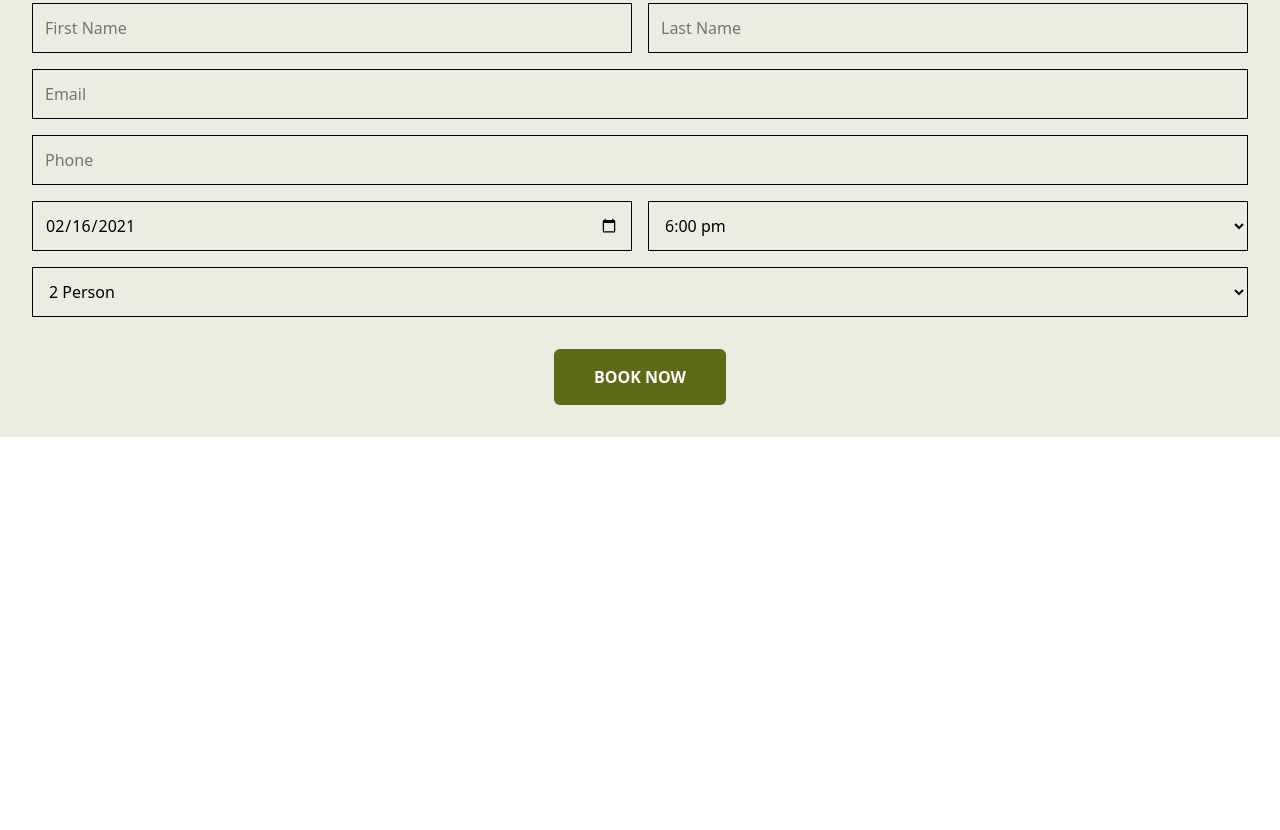
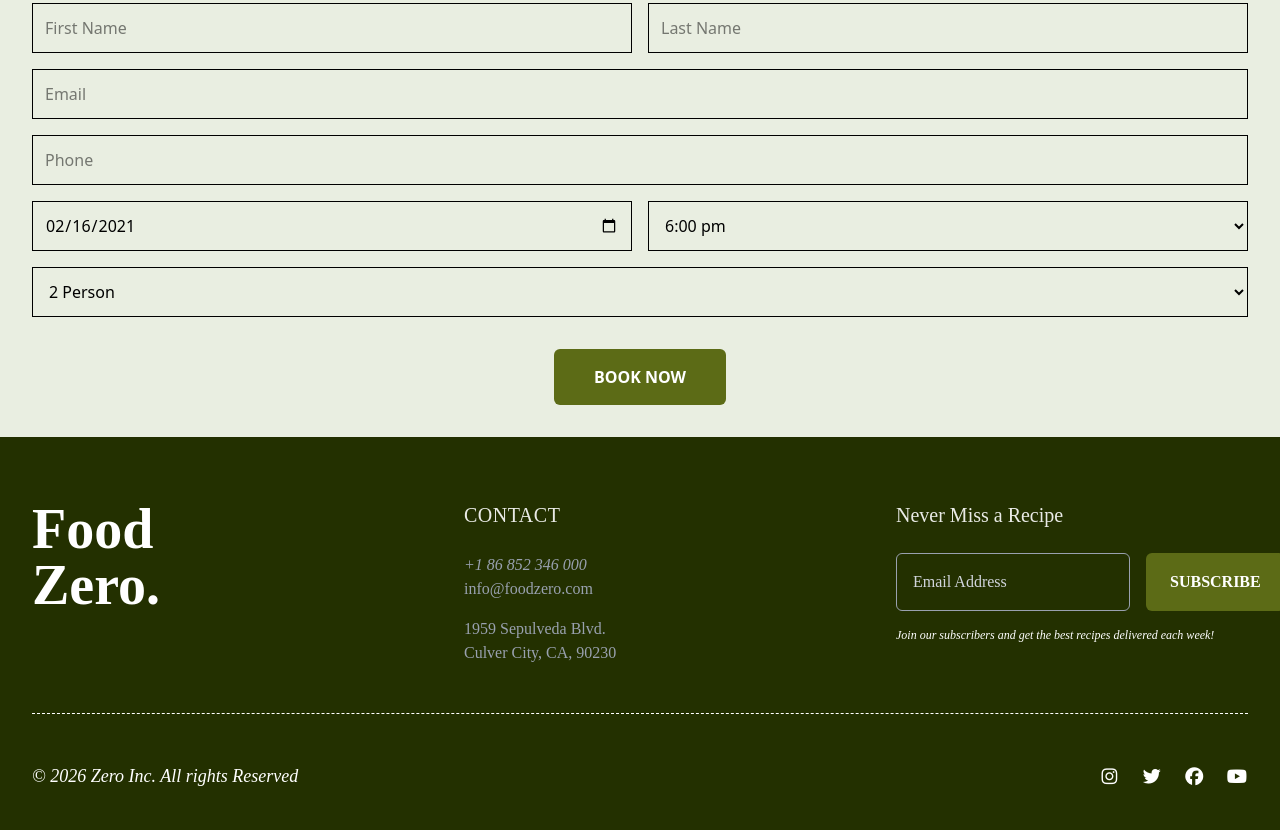
Before and after one commit to tagwaomer/FoodZero, a website: page contact.html in a window 1280 px wide. Shown: the part 2256-3086 px from the top of the page. Before the commit the page ends 2693 px from the top, so only its background shows below. Drawn offline with Linux system fonts and the light colour scheme.

Commit message:
create footer contact section

```diff
--- a/contact.html
+++ b/contact.html
@@ -87,7 +87,7 @@
     </div>
   </div>
 </section>
-  <!-- hero contact -->
+<!-- hero section -->
 <section class="container mx-auto px-4 sm:px-6 lg:px-12 mt-20 space-y-20 py-20">
   <div class="grid md:grid-cols-2 gap-20 ">
     <div class="relative flex justify-center md:justify-start">
@@ -182,3 +182,84 @@
         </form>
     </div>
 </section>
+<!-- footer section -->
+<footer class="bg-background text-foreground font-Rufina pt-12 pb-8 sm:pt-16 sm:pb-10">
+  <div class=" container mx-auto px-6 lg:px-8">
+
+    <div class="grid grid-cols-1 md:grid-cols-3 gap-y-12 md:gap-x-12 lg:gap-x-20">
+
+      <div class="flex flex-col items-center md:items-start text-center md:text-left">
+        <h2 class="text-4xl sm:text-5xl lg:text-[56px] font-bold  text-white">
+          Food <br> Zero.
+        </h2>
+      </div>
+
+      <div class="flex flex-col items-center md:items-start text-center md:text-left">
+        <h3 class="text-lg sm:text-xl mb-6 font-medium tracking-wide uppercase text-white/90">
+          Contact
+        </h3>
+        <div class="space-y-4 text-sm sm:text-base text-gray-400">
+          <p>
+            <a href="tel:+186852346000" class="hover:text-[#5C6B16] transition-colors duration-300 italic">
+              +1 86 852 346 000
+            </a><br>
+            <a href="mailto:info@foodzero.com" class="hover:text-[#5C6B16] transition-colors duration-300">
+              info@foodzero.com
+            </a>
+          </p>
+          <p >
+            1959 Sepulveda Blvd.<br>
+            Culver City, CA, 90230
+          </p>
+        </div>
+      </div>
+
+      <div class="flex flex-col items-center md:items-start text-center md:text-left">
+        <h3 class="text-lg sm:text-xl mb-6 font-medium  text-white/90">
+          Never Miss a Recipe
+        </h3>
+
+        <form >
+     <div class="flex flex-col sm:flex-row gap-4  ">
+  <input
+    id="footer-email"
+    type="email"
+    placeholder="Email Address"
+    class="flex-1 px-4 py-3 sm:py-4 text-sm sm:text-base text-white border border-gray-400 rounded-md focus:outline-none focus:ring-2 focus:ring-[#5C6B16] focus:border-[#5C6B16] bg-transparent placeholder-gray-300"
+    required
+  />
+  <button
+    type="submit"
+    class="w-full sm:w-auto bg-[#5C6B16] text-white px-6 py-3 sm:py-4 text-sm sm:text-base font-bold uppercase rounded-md hover:bg-[#4c5912] transition-colors duration-300"
+  >
+    Subscribe
+  </button>
+</div>
+          <p class="text-xs mt-4  italic">
+            Join our subscribers and get the best recipes delivered each week!
+          </p>
+        </form>
+      </div>
+
+    </div>
+
+    <div class="border-t border-dashed  my-12 "></div>
+
+    <div class="flex flex-col  md:flex-row items-center justify-between gap-8">
+
+      <p class="text-xs sm:text-lg italic">
+        © 2026 Zero Inc. All rights Reserved
+      </p>
+  <div class="flex gap-5 text-lg">
+
+        <i class="fa-brands fa-instagram hover:text-[#5C6B16] cursor-pointer transition duration-300"></i>
+        <i class="fa-brands fa-twitter hover:text-[#5C6B16] cursor-pointer transition duration-300"></i>
+        <i class="fa-brands fa-facebook hover:text-[#5C6B16] cursor-pointer transition duration-300"></i>
+        <i class="fa-brands fa-youtube hover:text-[#5C6B16] cursor-pointer transition duration-300"></i>
+
+      </div>
+
+  </div>
+</footer>
+</body>
+</html>
```
